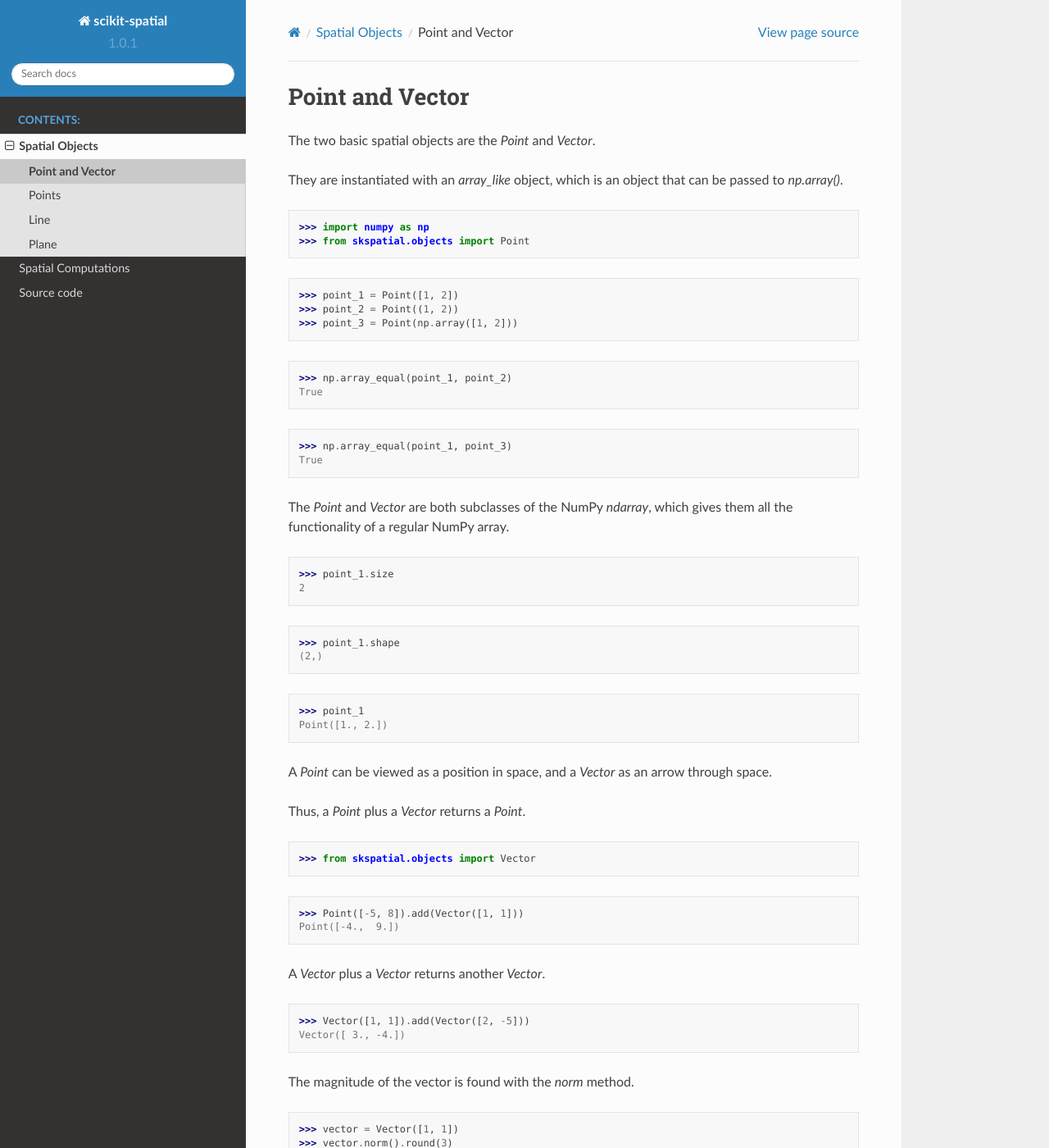
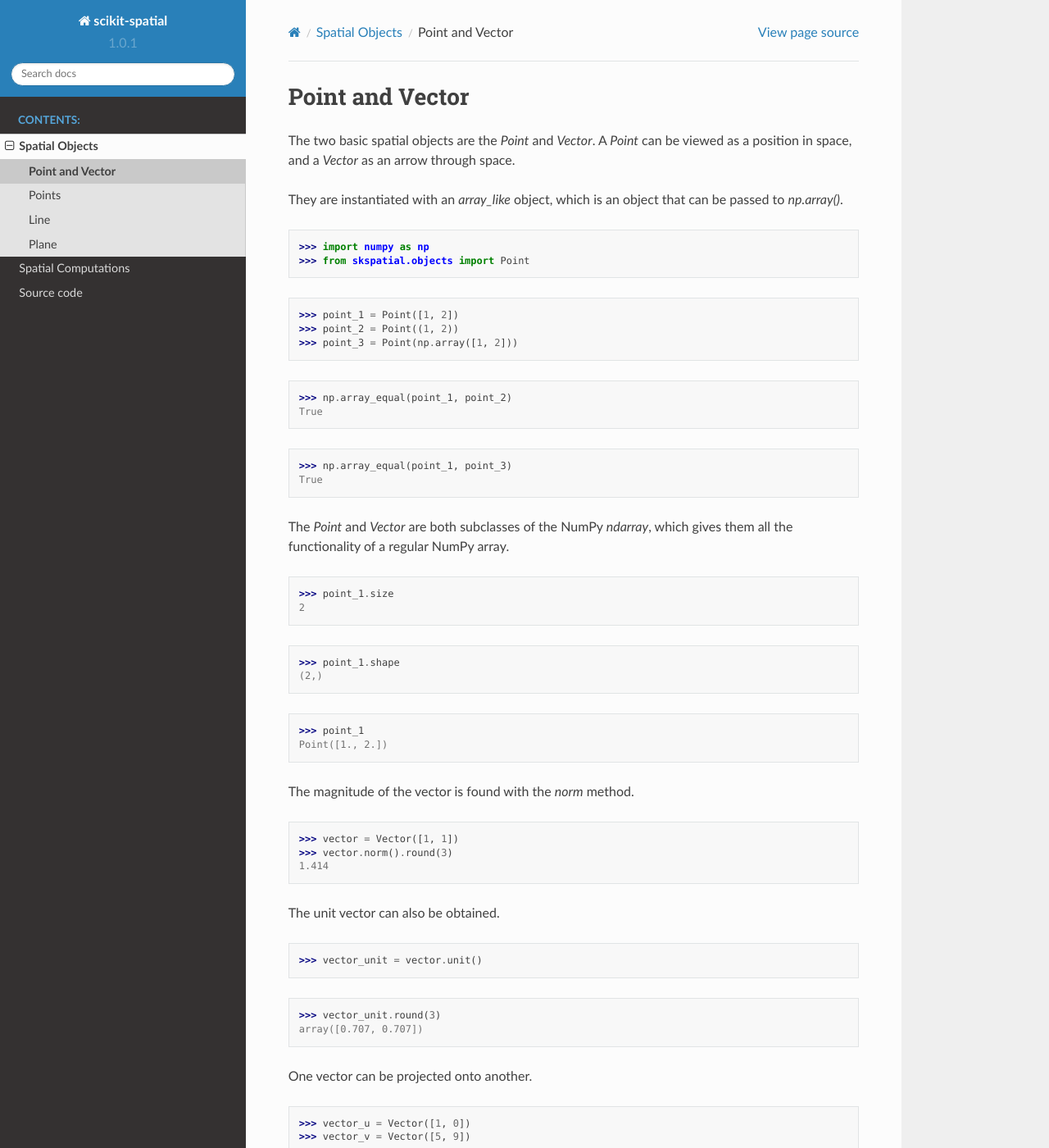
Before and after one commit to ajhynes7/scikit-spatial, a Sphinx documentation site: the page built from doc/source/objects/point_vector.rst, in a window 1280 px wide and 1400 px high. Shown: the whole window at 82% size. Built offline with Sphinx 7.4.7 and the Read the Docs theme 2.0.0, drawn with Linux system fonts in a browser that asks for light colours.

Commit message:
Delete portion of point/vector docs about adding points and vectors
No longer relevant since both are now subclasses of the NumPy ndarray

```diff
--- a/doc/source/objects/point_vector.rst
+++ b/doc/source/objects/point_vector.rst
@@ -19,6 +19,7 @@ True
 >>> np.array_equal(point_1, point_3)
 True
 
+
 The `Point` and `Vector` are both subclasses of the NumPy `ndarray`, which gives them all the functionality of a regular NumPy array.
 
 >>> point_1.size
@@ -27,25 +28,8 @@ The `Point` and `Vector` are both subclasses of the NumPy `ndarray`, which gives
 >>> point_1.shape
 (2,)
 
-
 >>> point_1
 Point([1., 2.])
-
-
-A `Point` can be viewed as a position in space, and a `Vector` as an arrow through space.
-
-Thus, a `Point` plus a `Vector` returns a `Point`.
-
->>> from skspatial.objects import Vector
-
->>> Point([-5, 8]).add(Vector([1, 1]))
-Point([-4.,  9.])
-
-
-A `Vector` plus a `Vector` returns another `Vector`.
-
->>> Vector([1, 1]).add(Vector([2, -5]))
-Vector([ 3., -4.])
 
 
 The magnitude of the vector is found with the `norm` method.
```
Also changed, not shown: other parts of doc/source/objects/point_vector.rst (+1 -1 lines).
